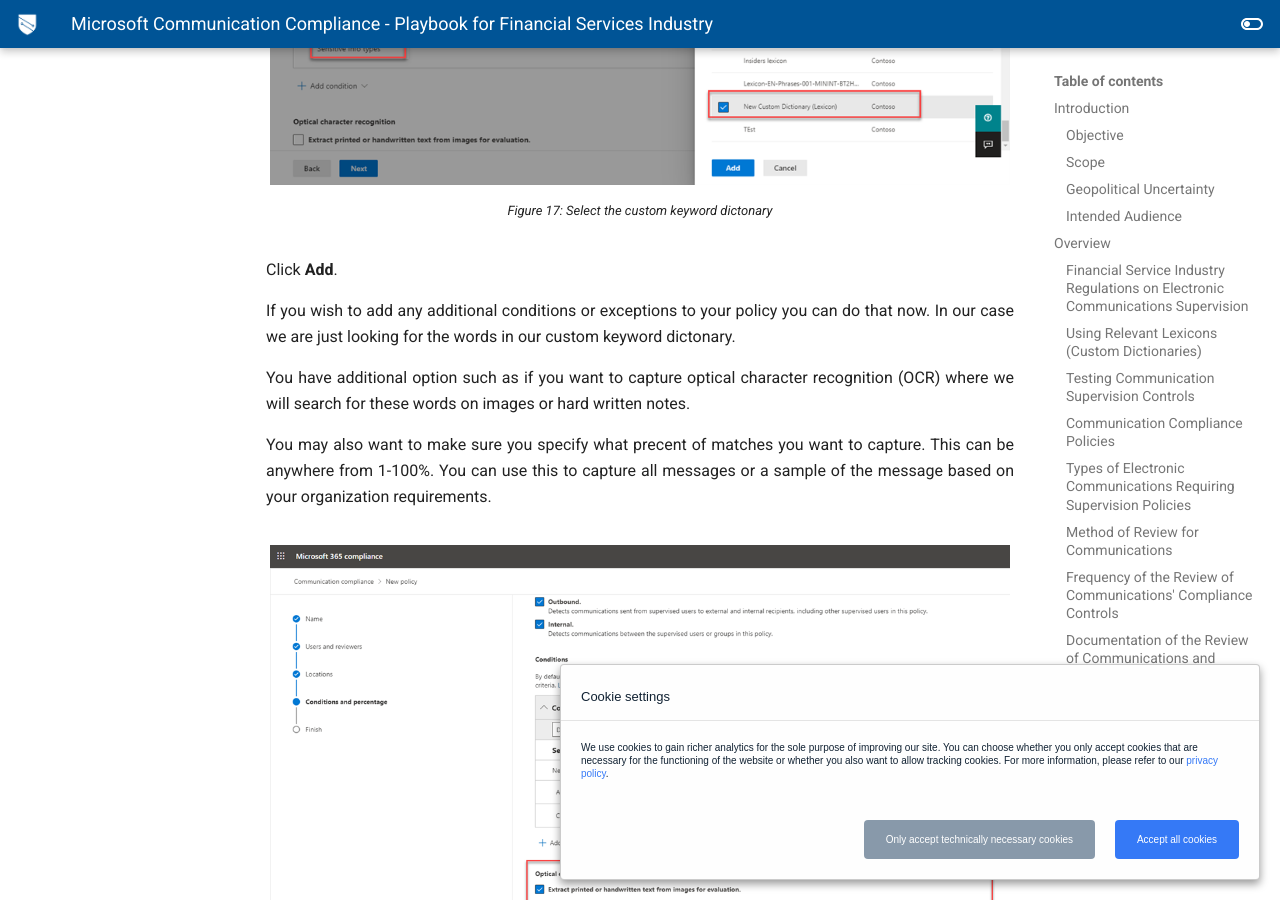
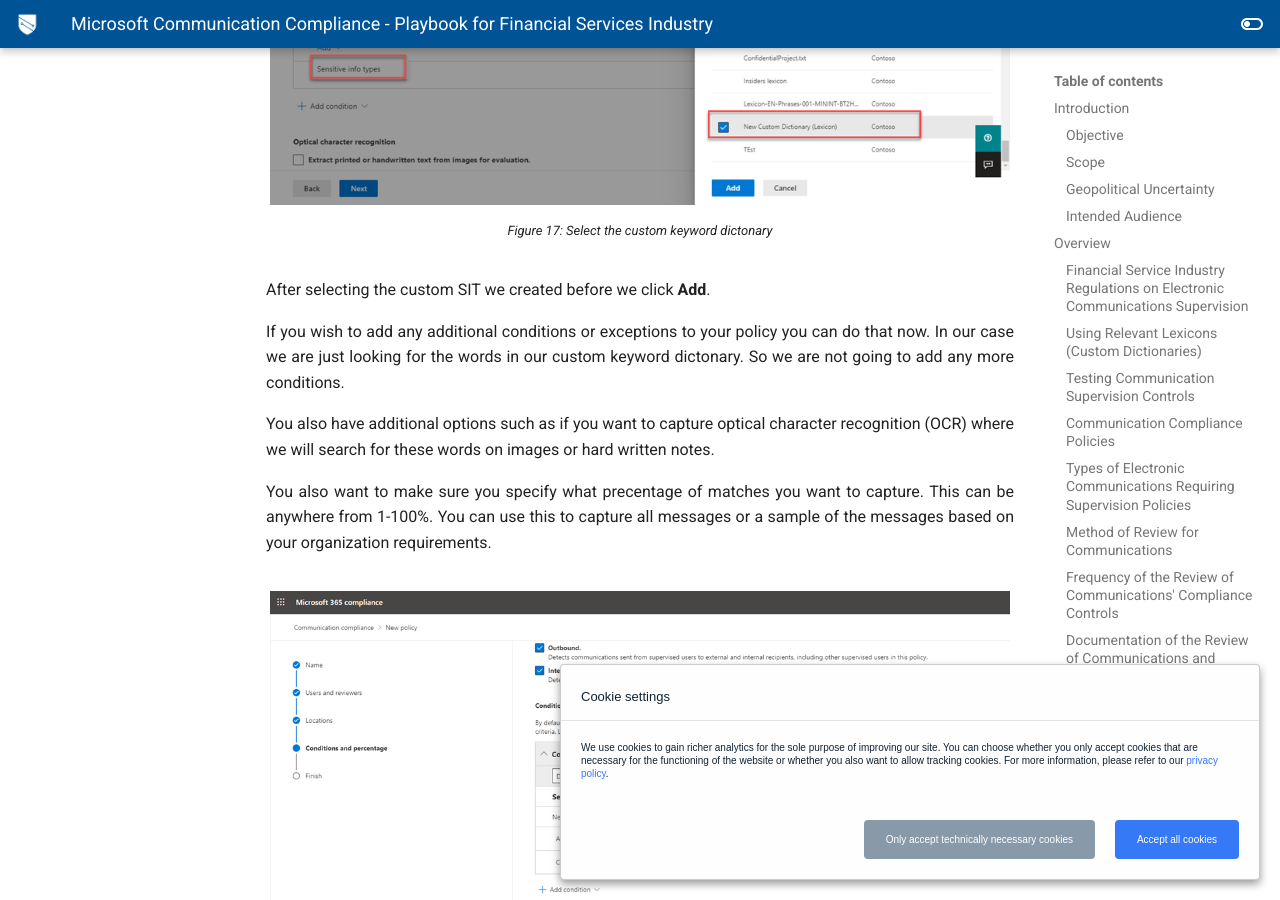
Before and after one commit to microsoft/ComplianceCxE, an MkDocs documentation site: the page built from docs/playbooks/fsicc.md, in a window 1280 px wide and 900 px high, scrolled down 20681 px. Built offline with MkDocs 1.6.1 and Material for MkDocs 9.7.7, drawn with Linux system fonts in a browser that asks for light colours; comment, search, counter and statistics services are not loaded; some of the changed text lies outside the part shown.

Commit message:
Update steps

```diff
--- a/docs/playbooks/fsicc.md
+++ b/docs/playbooks/fsicc.md
@@ -216,7 +216,7 @@
 
 In this case we have a large list of terms so we care going to use a Custom Keyword Dictionary (Lexicon) by uploading the CSV or TXT file. Note you have other options when creating your elements based on your needs.
 
-We will select Keyword dictionary:
+We will select **Keyword dictionary**:
 
 <figure>
     <img src="../../playbooks/img/fsi/picture4.png" align="left"/>
@@ -289,14 +289,14 @@
     <figcaption>Figure 12: Customer Communication Compliance Policy</figcaption>
 </figure>
 
-You need to provide a Name for your Communication Compliance policy (required field) and add a description if you would like to your Custom Policy. When done click **Next**
+You need to provide a Name for your Communication Compliance policy (required field) and add a description if you would like to your custom policy. When done click **Next**.
 
 <figure>
     <img src="../../playbooks/img/fsi/picture13.png" align="left"/>
     <figcaption>Figure 13: Name and describe your policy</figcaption>
 </figure>
 
-Define what users and/or groups you want to supervise communications for and who the reviews should be for this policy. Click **Next**
+Define what users and/or groups you want to supervise communications for and who the reviews should be for this policy. Click **Next**.
 
 <figure>
     <img src="../../playbooks/img/fsi/picture14.png" align="left"/>
@@ -313,7 +313,7 @@
 </figure>
 
 
-One the choose conditions and review percentage screen. Choose the direction you want to monitor communication
+On the "Choose conditions and review percentage" page. Choose the direction you want to monitor communication. You have trree options here:
 
 -	Inbound Detects communications sent to supervised users from external and internal senders, including other supervised users in this policy.
 
@@ -335,13 +335,13 @@
     <figcaption>Figure 17: Select the custom keyword dictonary</figcaption>
 </figure>
 
-Click **Add**.
+After selecting the custom SIT we created before we click **Add**.
 
-If you wish to add any additional conditions or exceptions to your policy you can do that now. In our case we are just looking for the words in our custom keyword dictonary.
+If you wish to add any additional conditions or exceptions to your policy you can do that now. In our case we are just looking for the words in our custom keyword dictonary. So we are not going to add any more conditions.
 
-You have additional option such as if you want to capture optical character recognition (OCR) where we will search for these words on images or hard written notes.
+You also have additional options such as if you want to capture optical character recognition (OCR) where we will search for these words on images or hard written notes.
 
-You may also want to make sure you specify what precent of matches you want to capture. This can be anywhere from 1-100%. You can use this to capture all messages or a sample of the message based on your organization requirements.
+You also want to make sure you specify what precentage of matches you want to capture. This can be anywhere from 1-100%. You can use this to capture all messages or a sample of the messages based on your organization requirements.
 
 <figure>
     <img src="../../playbooks/img/fsi/picture18.png" align="left"/>
@@ -355,7 +355,7 @@
     <figcaption>Figure 19: Review and finish the policy</figcaption>
 </figure>
 
-Review the settings and if everything looks correct then click **create policy** to create the new policy.
+Review the settings and if everything looks correct then click **create policy** to create the new policy. Otherwise you can go back and make any required changes.
 
 <figure>
     <img src="../../playbooks/img/fsi/picture20.png" align="left"/>
```
Also changed, not shown: other parts of docs/playbooks/fsicc.md (+2 -2 lines).
